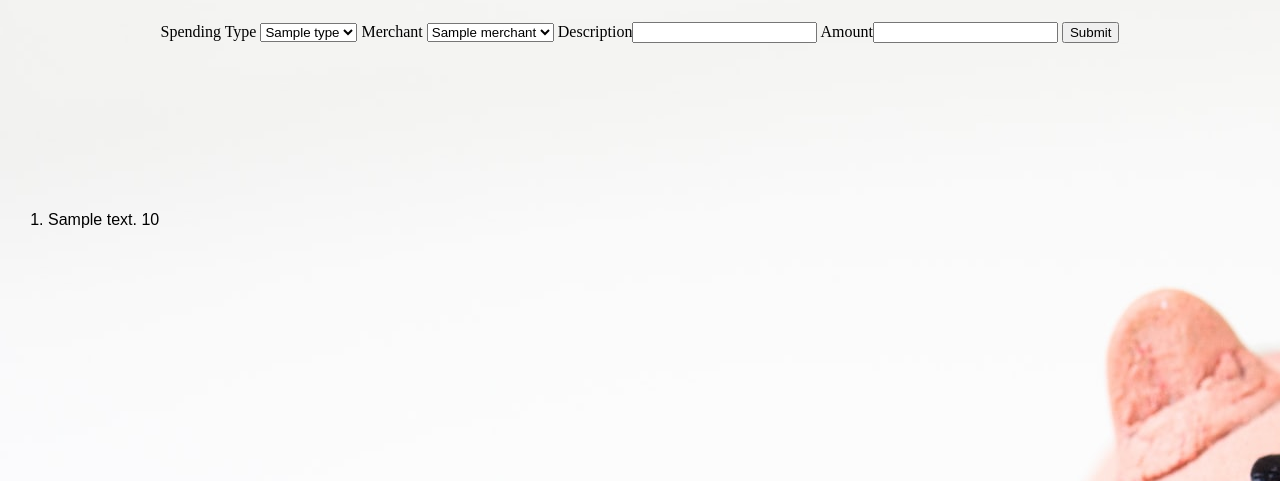
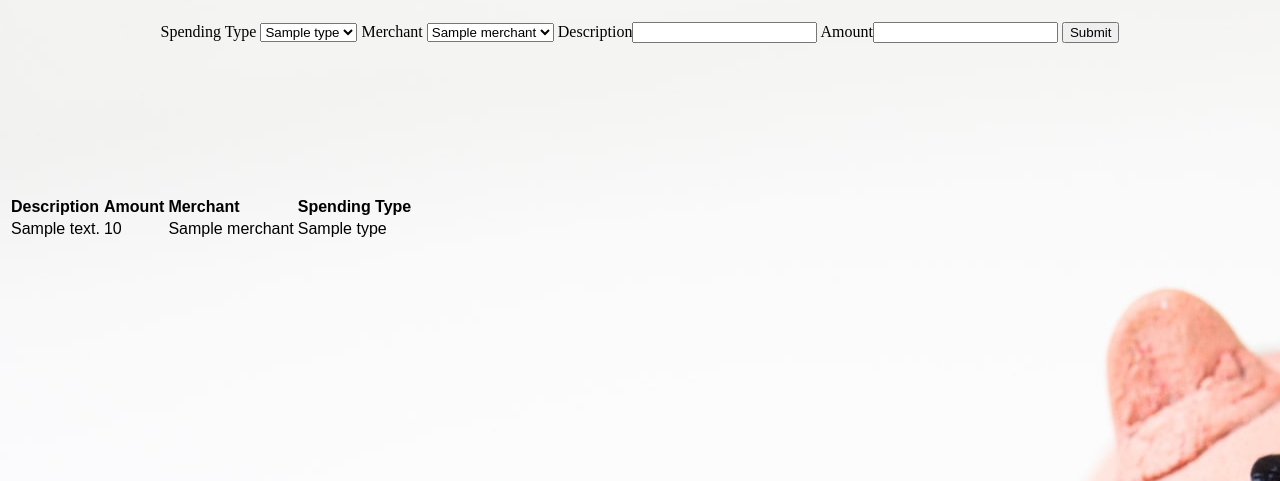
Before and after one commit to CarlyCoding/Spending_tracker_app, a Flask app: page /transactions in a window 1280 px wide. Shown: the part 133-614 px from the top of the page. Run offline with Flask 2, Linux system fonts and the light colour scheme; a database or web service that is not in the repository returns one stand-in record (values such as "Sample title"); some libraries are stand-ins or nearby versions.

Commit message:
table of transactions added

```diff
--- a/controllers/transaction_controller.py
+++ b/controllers/transaction_controller.py
@@ -23,7 +23,9 @@ def new_transaction():
     merchant = request.form["Merchant"]
     description = request.form["Description"]
     amount = request.form["Amount"]
-    transaction = Transaction(description,amount)
+    spend_type_object = type_repository.select(spend_type)
+    merchant_object = merchant_repository.select(merchant)
+    transaction = Transaction(description,amount,merchant_object,spend_type_object)
     transaction_repository.save(transaction)
     return redirect("/transactions")
 
--- a/models/transaction.py
+++ b/models/transaction.py
@@ -1,5 +1,7 @@
 class Transaction:
-    def __init__(self, _description, _amount, _id = None):
+    def __init__(self, _description, _amount, _merchant, _spend_type, _id = None):
         self.description = _description
         self.amount = _amount
         self.id = _id
+        self.merchant = _merchant
+        self.spend_type = _spend_type
--- a/repositories/merchant_repository.py
+++ b/repositories/merchant_repository.py
@@ -30,7 +30,7 @@ def select(id):
     merchant = None
     sql = "SELECT * FROM merchants WHERE id = %s"
     values = [id]
-    results = run_sql
+    results = run_sql(sql,values)
 
     if results:
         result = results[0]
--- a/repositories/transaction_repository.py
+++ b/repositories/transaction_repository.py
@@ -3,11 +3,13 @@ from db.run_sql import run_sql
 from models.transaction import Transaction
 from models.merchant import Merchant
 from models.type import Type
+from repositories import merchant_repository, type_repository
+
 
 # SAVE
 def save(transaction):
-    sql = "INSERT INTO transactions (description, amount) VALUES (%s, %s) RETURNING *"
-    values = [transaction.description, transaction.amount]
+    sql = "INSERT INTO transactions (description, amount, merchant_id, type_id) VALUES (%s, %s, %s, %s) RETURNING *"
+    values = [transaction.description, transaction.amount, transaction.merchant.id, transaction.spend_type.id]
     results = run_sql(sql, values)
     id = results[0]['id']
     transaction.id = id
@@ -21,7 +23,9 @@ def select_all():
     results = run_sql(sql)
 
     for row in results:
-        transaction = Transaction(row['description'], row['amount'], row['id'] )
+        spend_type_object = type_repository.select(row['type_id'])
+        merchant_object = merchant_repository.select(row['merchant_id'])
+        transaction = Transaction(row['description'], row['amount'], merchant_object, spend_type_object, row['id'])
         transactions.append(transaction)
     return transactions
 
@@ -34,7 +38,9 @@ def select(id):
 
     if results:
         result = results[0]
-        transaction = Transaction(result['description'], result['amount'], result['id'] )
+        spend_type_object = type_repository.select(result['type_id'])
+        merchant_object = merchant_repository.select(result['merchant_id'])
+        transaction = Transaction(result['description'], result['amount'], merchant_object, spend_type_object, result['id'] )
     return transaction
 
 # DELETE ALL
--- a/templates/pages/merchants.html
+++ b/templates/pages/merchants.html
@@ -14,7 +14,7 @@
 
     <div class="merchant_table">
         <form action="/merchants/new" method="POST">
-            <label for="Merchant">New Merchant</label><input type="Merchant">
+            <label for="Merchant">New Merchant</label><input type="Merchant" name="merchant">
             <button>Submit</button>
         </form>
     </div>
--- a/templates/pages/transactions.html
+++ b/templates/pages/transactions.html
@@ -34,11 +34,38 @@
     </form>
     </div>
     <div class="transaction_list">
-        <ol>
+        <table>
+            <tr>
+                <th>
+                    Description
+                </th>
+                <th>
+                    Amount
+                </th>
+                <th>
+                    Merchant
+                </th>
+                <th>
+                    Spending Type
+                </th>
+            </tr>
             {% for transaction in all_transactions %}
-            <li>{{ transaction.description}} {{ transaction.amount }}</li>
+                <tr>
+                    <td>
+                        {{transaction.description}}
+                    </td>
+                    <td>
+                        {{transaction.amount}}
+                    </td>
+                    <td>
+                        {{transaction.merchant.merchant_name}}
+                    </td>
+                    <td>
+                        {{transaction.spend_type.name}}
+                    </td>
+                </tr>
             {% endfor %}
-        </ol>
+        </table>
     </div>
 </body>
 </html>
```
Also changed, not shown: controllers/merchant_controller.py (+4 -3 lines), templates/pages/types.html (+8 -3 lines).
